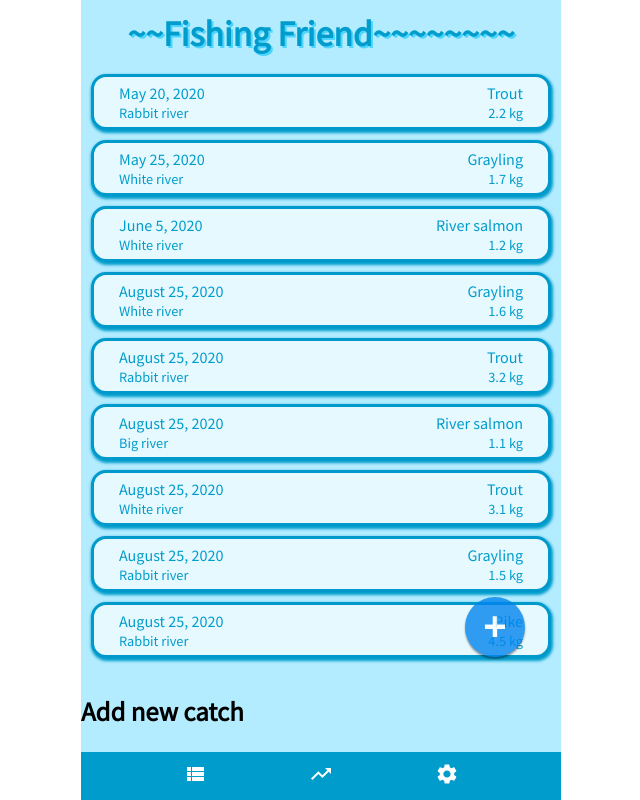
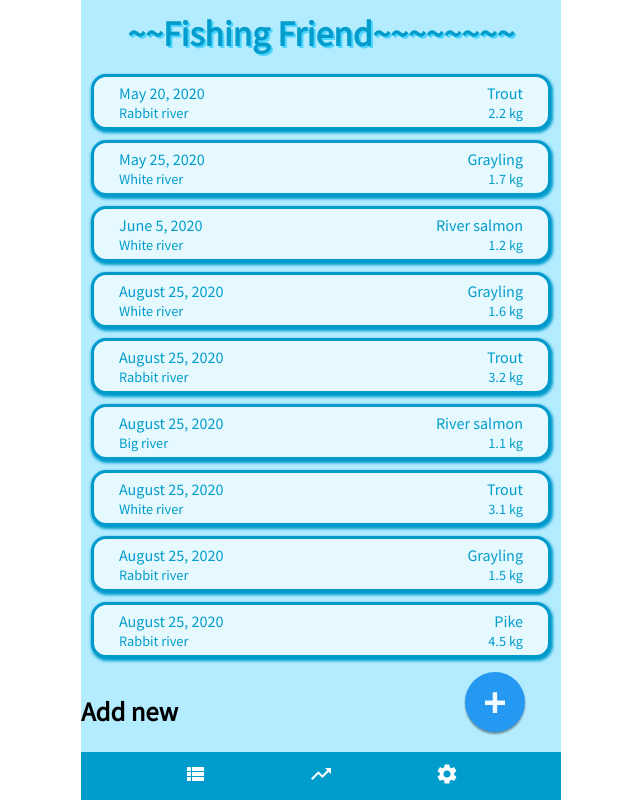
Before and after one commit to julkusa1/Fishingfriend, a React (Create React App) app: page / in a window 1280 px wide. Shown: the whole page, without its empty margins (319-959 px from the left). Built offline with nearby package versions, Linux system fonts and the light colour scheme.

Commit message:
Add new tehty, mutta ei toimi oikein

```diff
--- a/src/App.css
+++ b/src/App.css
@@ -13,6 +13,7 @@
   flex-direction: column;
   font-family: 'Noto Sans JP', sans-serif;
   background-color: #b3ecff;
+  transform: translateZ(0);
 }
 
 .App > * {
--- a/src/App.js
+++ b/src/App.js
@@ -24,7 +24,7 @@ class App extends Component {                    //Nostetaan komponentit App fun
       <Router>
         <div className="App">
           <Header/>
-    <Route path="/" exact render={() => <List data={this.state.data}/> }/>
+          <Route path="/" exact render={() => <List data={this.state.data}/> }/>
           <Route path="/stats" component= {Stats}/>
           <Route path="/settings" component= {Settings}/>
           <Route paht="/add" render={() => <AddItem />} />
--- a/src/components/AddItem/AddItem.js
+++ b/src/components/AddItem/AddItem.js
@@ -4,9 +4,9 @@ import Content from "../Content/Content";
 function AddItem(props) {
     return (
       <Content>
-        <h2>Add new catch</h2>
+        <h2>Add new</h2>
       </Content>
     );
-  }
+}
 
-  export default AddItem;
+export default AddItem;
--- a/src/components/List/List.js
+++ b/src/components/List/List.js
@@ -1,5 +1,5 @@
 import React from "react";
-import {Link} from "react-router-dom";
+import { Link } from "react-router-dom";
 
 import Fishcard from "../Fishcard/Fishcard"; //Nostetaan kalakortti komponenteista
 import Content from "../Content/Content";
--- a/src/components/buttons/buttons.css
+++ b/src/components/buttons/buttons.css
@@ -49,8 +49,8 @@
 }
 
 .button--floating {
-    position: absolute;
-    bottom: 1rem;
+    position: fixed;
+    bottom: 3rem;
     right: 1rem;
     border-radius: 50%;
     font-size: 2.5rem;
```
